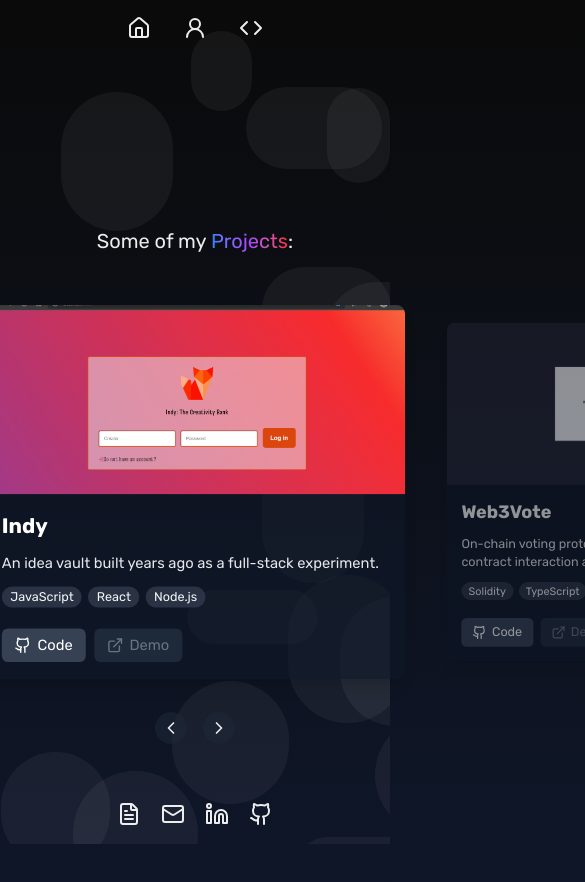
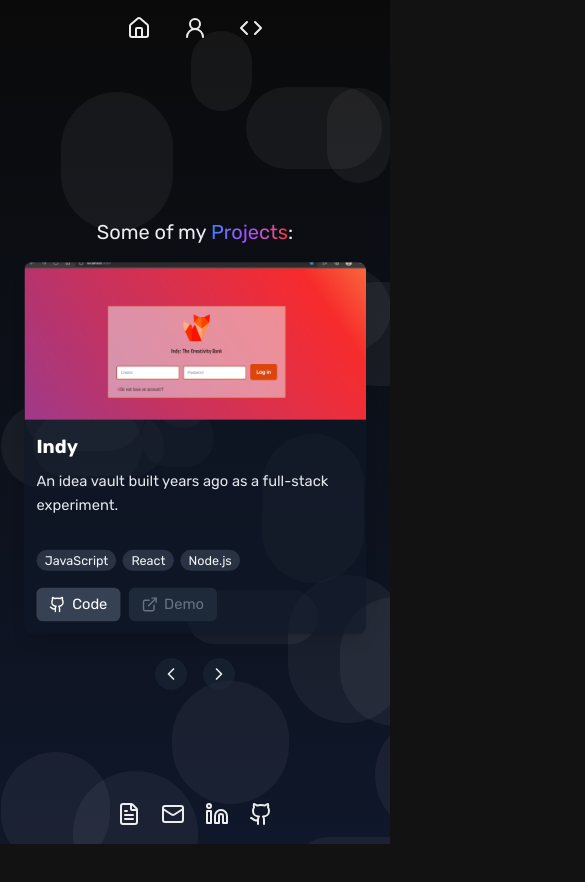
Before and after one commit to ericiannj/new-port, a Next.js app: page /projects in a window 390 px wide. Shown: the top 882 px of the page, 585 px wide, since content can reach past the window. After the commit the page ends 844 px from the top, so only its background shows below. Built offline with nearby package versions, Linux system fonts and the light colour scheme.

Commit message:
fix(projects): improve mobile carousel layout and card height consistency

```diff
--- a/src/app/layout.tsx
+++ b/src/app/layout.tsx
@@ -53,7 +53,9 @@ export default function RootLayout({
           <TransitionWrapper>
             <>
               <Navbar />
-              <div className="flex min-h-0 w-full flex-1 flex-col">{children}</div>
+              <div className="flex min-h-0 w-full flex-1 flex-col">
+                {children}
+              </div>
               <ContactsContainer />
             </>
           </TransitionWrapper>
--- a/src/app/projects/components/ProjectCard.tsx
+++ b/src/app/projects/components/ProjectCard.tsx
@@ -19,24 +19,31 @@ export default function AnimatedProjectCard({
 
   return (
     <motion.article
-      className="flex w-[400px] flex-col overflow-hidden rounded-lg bg-gray-900/60 shadow-lg"
+      className="mx-auto flex w-full max-w-[min(25rem,calc(100vw-4rem))] min-w-0 flex-col overflow-hidden rounded-lg bg-gray-900/60 shadow-lg md:max-w-[400px]"
       initial={{ opacity: 0 }}
       animate={{ opacity: 1 }}
       transition={{ duration: 0.5 }}
     >
-      <div className="relative h-[180px] w-full">
+      <div className="relative h-[150px] w-full sm:h-[170px] md:h-[180px]">
         <Image
           src={image}
           alt={`${title} preview screenshot`}
           className="object-cover"
           fill
-          sizes="400px"
+          sizes="(max-width: 768px) 100vw, 400px"
           priority={priority}
         />
       </div>
-      <div className="flex flex-col gap-3 p-4">
-        <h3 className="text-xl font-bold text-white">{title}</h3>
-        <p className="text-sm text-gray-200">{description}</p>
+      <div className="flex min-w-0 flex-col gap-2 p-3 sm:gap-3 sm:p-4">
+        <h3 className="text-lg font-bold wrap-break-word text-white sm:text-xl">
+          {title}
+        </h3>
+        <p
+          className="line-clamp-3 min-h-[3lh] text-sm leading-relaxed wrap-break-word text-gray-200"
+          title={description}
+        >
+          {description}
+        </p>
         <ul
           className="flex flex-wrap gap-1.5"
           aria-label={`${title} tech stack`}
--- a/src/app/projects/components/ProjectsCarousel.tsx
+++ b/src/app/projects/components/ProjectsCarousel.tsx
@@ -27,12 +27,20 @@ const ProjectsCarousel = () => {
   };
 
   return (
-    <div className="mt-12 flex flex-col items-center gap-4">
-      <motion.div className="flex items-center justify-center gap-8" layout>
+    <div className="mt-6 flex w-full max-w-full flex-col items-center gap-4 md:mt-12">
+      <motion.div
+        className="flex w-full max-w-full items-center justify-center gap-0 md:gap-8"
+        layout
+      >
         {orderedProjects.map((project, index) => (
           <motion.div
             key={project.title}
             layout
+            className={
+              index === 1
+                ? 'w-full max-w-full md:w-auto'
+                : 'hidden w-full max-w-full md:block md:w-auto'
+            }
             animate={{
               scale: index === 1 ? 1.05 : 0.9,
               opacity: index === 1 ? 1 : 0.55,
--- a/src/app/projects/page.tsx
+++ b/src/app/projects/page.tsx
@@ -9,9 +9,9 @@ export const metadata: Metadata = {
 
 export default function Projects() {
   return (
-    <div className="flex min-h-screen grow flex-col items-center justify-center">
-      <div className="flex min-h-[500px] w-[80%] flex-col items-center">
-        <h1 className="text-fluid-2xl">
+    <div className="flex min-h-0 flex-1 flex-col items-center justify-center overflow-x-hidden px-6 py-6 sm:px-8 md:px-10 md:py-10">
+      <div className="flex min-h-0 w-full max-w-4xl flex-col items-center">
+        <h1 className="text-fluid-2xl text-center">
           Some of my{' '}
           <span className="bg-linear-to-r from-blue-500 via-purple-500 to-red-500 bg-clip-text text-transparent">
             Projects
```
